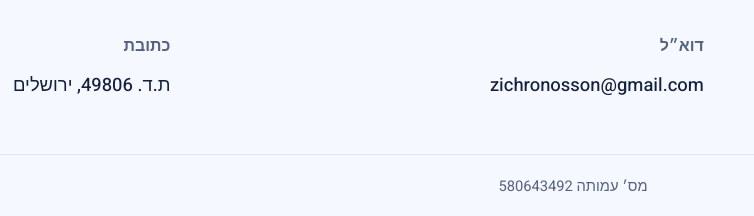
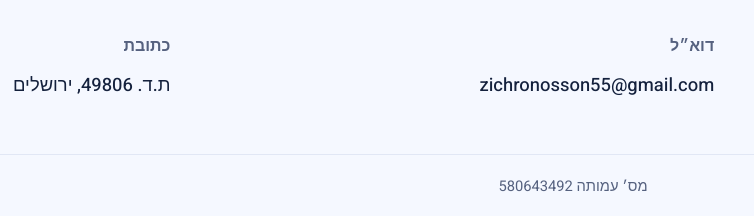
Before and after one commit to dinais/zichron-nosson, a plain HTML site: page index.html in a window 1280 px wide. Shown: the part 1267-1483 px from the top of the page, 67-821 px from the left. Drawn offline with Linux system fonts and the light colour scheme.

Commit message:
Update email address in contact section

```diff
--- a/index.html
+++ b/index.html
@@ -151,7 +151,7 @@
         <p>צרו קשר ונשמח לשלוח את כל פרטי התרומה.</p>
       </div>
       <div class="btns" style="margin:0">
-        <a class="btn cta" href="mailto:zichronosson@gmail.com?subject=תרומה לזכרון נתן">שלחו מייל</a>
+        <a class="btn cta" href="mailto:zichronosson55@gmail.com?subject=תרומה לזכרון נתן">שלחו מייל</a>
         <a class="btn out" style="border-color:#fff;color:#fff" href="https://wa.me/972506736024" target="_blank" rel="noopener">וואטסאפ</a>
       </div>
     </div>
@@ -162,7 +162,7 @@
   <div class="wrap">
     <div class="cols">
       <div><h4>נייד</h4><a class="ltr" href="tel:+972506736024">050-6736024</a></div>
-      <div><h4>דוא״ל</h4><a class="ltr" href="mailto:zichronosson@gmail.com">zichronosson@gmail.com</a></div>
+      <div><h4>דוא״ל</h4><a class="ltr" href="mailto:zichronosson55@gmail.com">zichronosson55@gmail.com</a></div>
       <div><h4>כתובת</h4><p>ת.ד. 49806, ירושלים</p></div>
     </div>
   </div>
```
